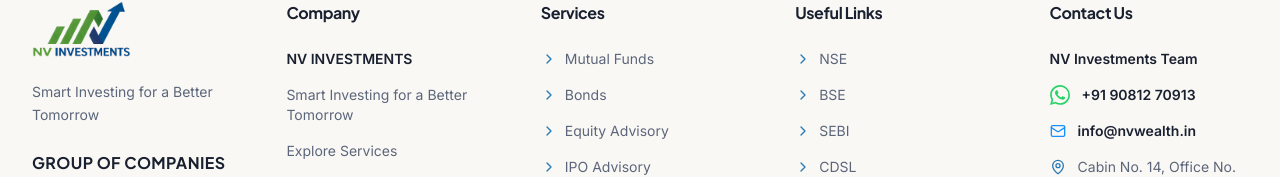
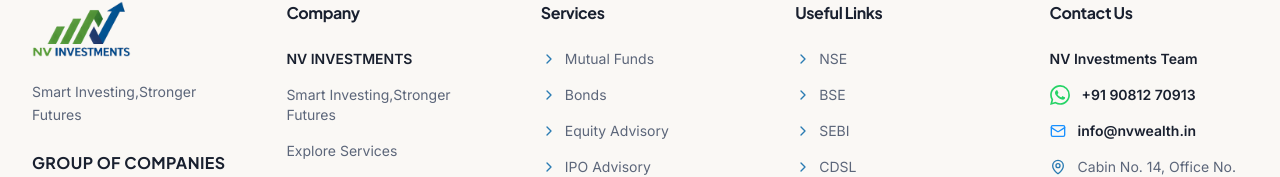
Before and after one commit to nvwealth2025-code/website-investment-frontend, a Next.js app: page /services in a window 1280 px wide. Shown: the part 1714-1891 px from the top of the page. Built offline with nearby package versions, Linux system fonts and the light colour scheme.

Commit message:
changes in tagline

```diff
--- a/src/app/layout.tsx
+++ b/src/app/layout.tsx
@@ -7,7 +7,7 @@ const siteUrl = "https://www.investment.nvwealth.in";
 export const metadata: Metadata = {
   metadataBase: new URL(siteUrl),
   title: {
-    default: "NV Investments | Smart Investing for a Better Tomorrow",
+    default: "NV Investments | Smart Investing,Stronger Futures",
     template: "%s | NV Investments",
   },
   description:
@@ -47,7 +47,7 @@ export const metadata: Metadata = {
     canonical: siteUrl,
   },
   openGraph: {
-    title: "NV Investments | Smart Investing for a Better Tomorrow",
+    title: "NV Investments | Smart Investing,Stronger Futures",
     description:
       "Expert-guided wealth management built on data, discipline, and decades of experience. AMFI Registered Mutual Fund Distributor – ARN 351007.",
     url: siteUrl,
@@ -58,14 +58,14 @@ export const metadata: Metadata = {
         url: "/opengraph.jpg",
         width: 1200,
         height: 630,
-        alt: "NV Investments – Smart Investing for a Better Tomorrow",
+        alt: "NV Investments – Smart Investing,Stronger Futures",
       },
     ],
     type: "website",
   },
   twitter: {
     card: "summary_large_image",
-    title: "NV Investments | Smart Investing for a Better Tomorrow",
+    title: "NV Investments | Smart Investing,Stronger Futures",
     description:
       "Expert-guided wealth management. AMFI Registered Mutual Fund Distributor – ARN 351007.",
     images: ["/opengraph.jpg"],
--- a/src/app/page.tsx
+++ b/src/app/page.tsx
@@ -4,14 +4,14 @@ import Hero from "@/components/sections/Hero";
 import Services from "@/components/sections/Services";
 
 export const metadata: Metadata = {
-  title: "NV Investments | Smart Investing for a Better Tomorrow",
+  title: "NV Investments | Smart Investing,Stronger Futures",
   description:
     "NV Investments is an AMFI Registered Mutual Fund Distributor (ARN 351007) in Ahmedabad. We offer mutual funds, SIP planning, equity advisory, tax planning, and comprehensive wealth management services.",
   alternates: {
     canonical: "https://www.investment.nvwealth.in",
   },
   openGraph: {
-    title: "NV Investments | Smart Investing for a Better Tomorrow",
+    title: "NV Investments | Smart Investing,Stronger Futures",
     description:
       "AMFI Registered Mutual Fund Distributor in Ahmedabad. Expert SIP, equity, tax and wealth planning advisory.",
     url: "https://www.investment.nvwealth.in",
--- a/src/components/layout/Footer.tsx
+++ b/src/components/layout/Footer.tsx
@@ -57,7 +57,7 @@ export default function Footer() {
               />
             </Link>
             <p className="text-muted-foreground text-sm leading-relaxed mb-6">
-              Smart Investing for a Better Tomorrow
+              Smart Investing,Stronger Futures
             </p>
 
             <div className="mb-7">
@@ -100,7 +100,7 @@ export default function Footer() {
             <h4 className="text-foreground font-bold mb-6">Company</h4>
             <ul className="space-y-4 text-sm text-muted-foreground">
               <li className="font-semibold text-foreground">NV INVESTMENTS</li>
-              <li>Smart Investing for a Better Tomorrow</li>
+              <li>Smart Investing,Stronger Futures</li>
               <li>
                 <Link
                   href="/#services"
--- a/src/components/sections/Contact.tsx
+++ b/src/components/sections/Contact.tsx
@@ -275,7 +275,7 @@ export default function Contact() {
                   NV Investments Team
                 </h3>
                 <p className="text-muted-foreground text-sm">
-                  Smart Investing for a Better Tomorrow
+                  Smart Investing,Stronger Futures
                 </p>
               </div>
 
--- a/src/components/sections/Hero.tsx
+++ b/src/components/sections/Hero.tsx
@@ -185,7 +185,7 @@ export default function Hero() {
               variants={heroItem}
               className="text-sm text-foreground/55 italic mb-5"
             >
-              "Smart Investing for a Better Tomorrow"
+              "Smart Investing,Stronger Futures"
             </motion.p>
 
             <motion.div
```
